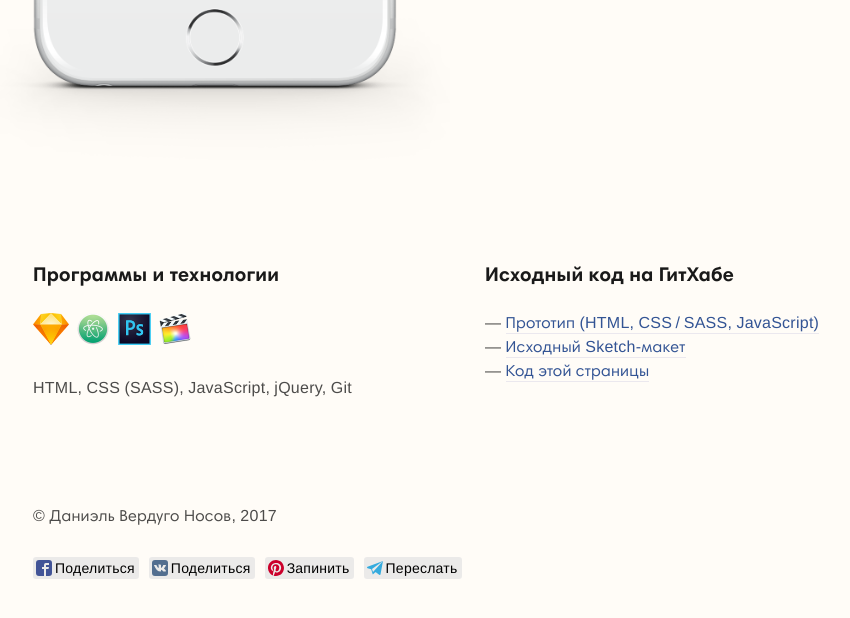
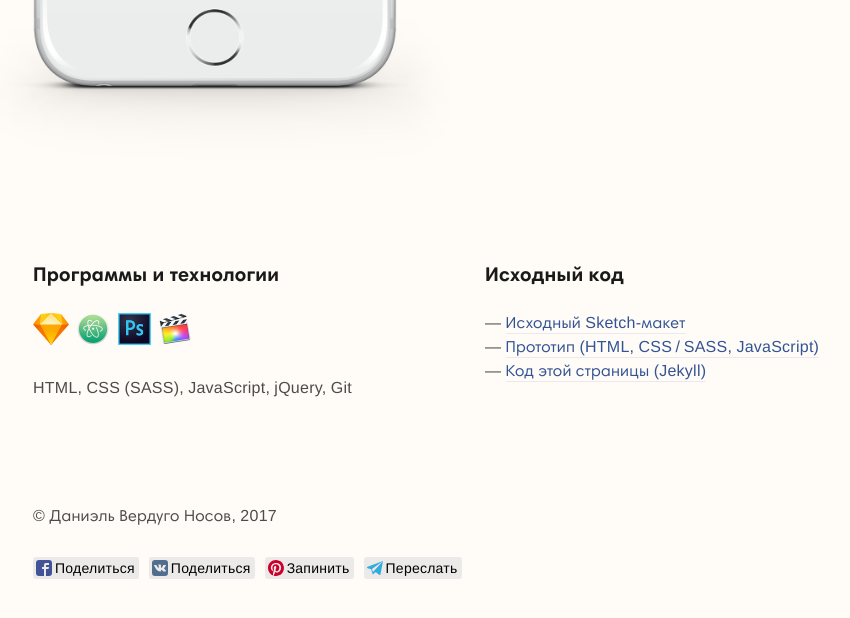
Before and after one commit to danielverdugo/alfa-mobila, a Jekyll site: the page built from index.md, in a window 1280 px wide, cut to the strip 1169-1852 px from the top of the page. Shown: the top 618 px of the strip, without its empty margins (155-1005 px from the left). Built offline with Jekyll 4.4.1, drawn with Linux system fonts in a browser that asks for light colours; comment, search, counter and statistics services are not loaded.

```diff
--- a/_layouts/index.html
+++ b/_layouts/index.html
@@ -44,10 +44,10 @@ layout: compress
     HTML, CSS (SASS), JavaScript, jQuery, Git
   </div>
   <div class="unit half second">
-    <h2>Исходный код на&nbsp;ГитХабе</h2><br>
+    <h2>Исходный код</h2><br>
+    &mdash;&nbsp;<a href="//github.com/danielverdugo/alfa-test/blob/master/Sketch/alfa-test.sketch?raw=true" target="_blank"><span>Исходный Sketch-макет</span></a><br>
     &mdash;&nbsp;<a href="//github.com/danielverdugo/alfa-test/tree/master/ui" target="_blank"><span>Прототип (HTML, CSS&thinsp;/&thinsp;SASS, JavaScript)</span></a><br>
-    &mdash;&nbsp;<a href="//github.com/danielverdugo/alfa-test/blob/master/Sketch/alfa-test.sketch?raw=true" target="_blank"><span>Исходный Sketch-макет</span></a><br>
-    &mdash;&nbsp;<a href="//github.com/danielverdugo/alfa-test" target="_blank"><span>Код этой страницы</span></a>
+    &mdash;&nbsp;<a href="//github.com/danielverdugo/alfa-test" target="_blank"><span>Код этой страницы (Jekyll)</span></a>
     <a href=""></a>
   </div>
   <div class="unit whole space"></div>
```
Also changed, not shown: other parts of _layouts/index.html (+7 -1 lines).
